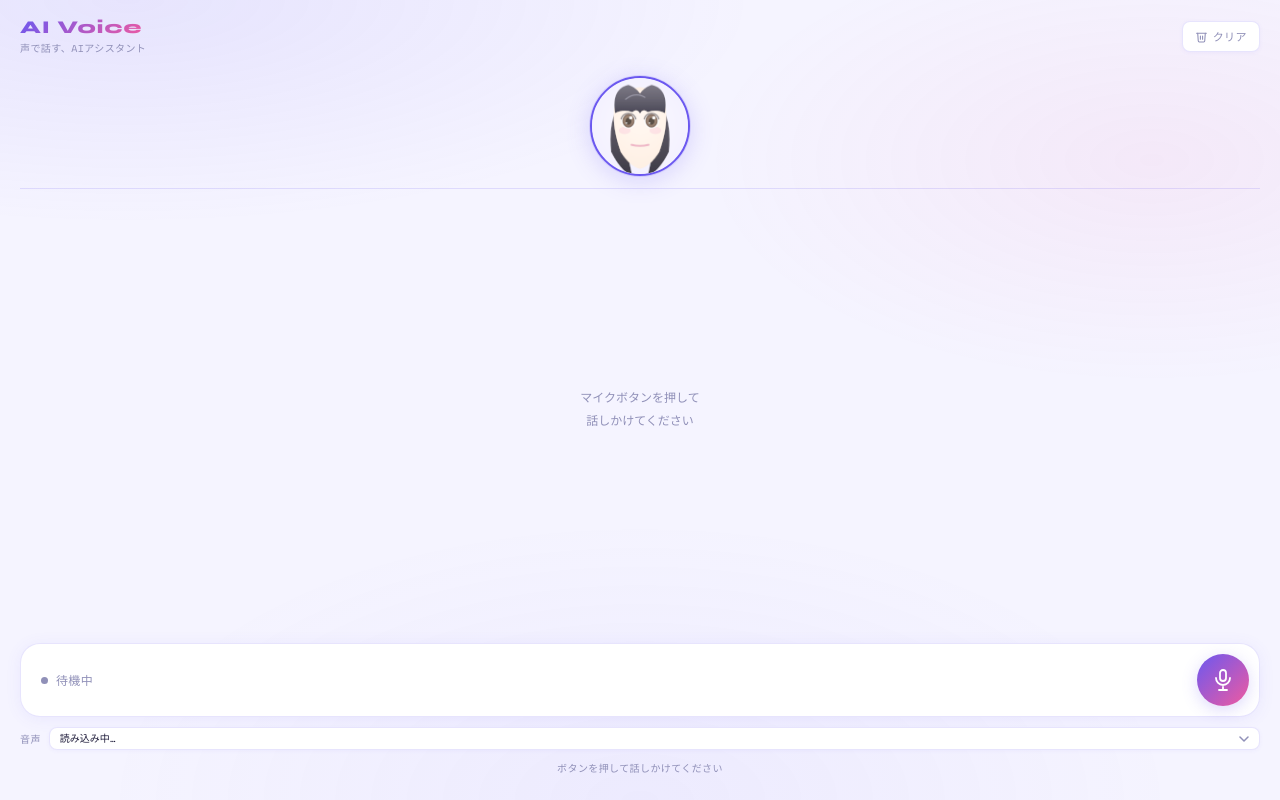
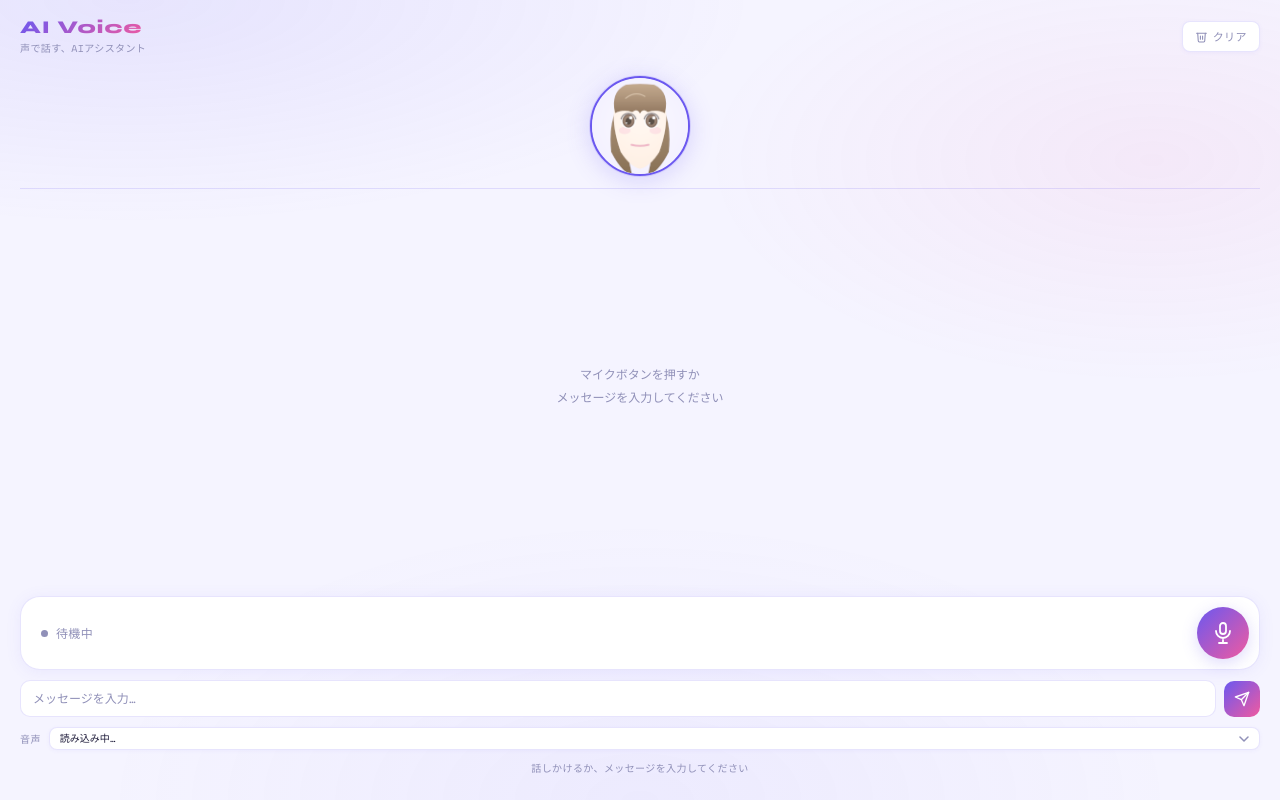
Before and after one commit to cmc-labo/ai-voice-assistant, a website: page public/index.html in a window 1280 px wide. Drawn offline with nearby package versions, Linux system fonts and the light colour scheme.

Commit message:
add user text message

```diff
--- a/public/index.html
+++ b/public/index.html
@@ -333,6 +333,49 @@
 
   .mic-btn svg { width: 24px; height: 24px; color: #fff; }
 
+  /* ── Text input ── */
+  .text-row {
+    width: 100%;
+    display: flex;
+    align-items: center;
+    gap: 8px;
+  }
+
+  .text-input {
+    flex: 1;
+    min-width: 0;
+    background: var(--surface);
+    border: 1px solid var(--border);
+    border-radius: 10px;
+    color: var(--text);
+    font-family: 'Space Mono', monospace;
+    font-size: 12px;
+    padding: 9px 12px;
+    outline: none;
+    transition: border-color 0.2s;
+  }
+  .text-input:focus { border-color: var(--accent); }
+  .text-input::placeholder { color: var(--text-dim); }
+  .text-input:disabled { opacity: 0.5; cursor: not-allowed; }
+
+  .send-btn {
+    width: 36px;
+    height: 36px;
+    border-radius: 10px;
+    border: none;
+    cursor: pointer;
+    background: linear-gradient(135deg, var(--accent), var(--accent2));
+    display: flex;
+    align-items: center;
+    justify-content: center;
+    flex-shrink: 0;
+    transition: transform 0.15s, opacity 0.15s;
+    outline: none;
+  }
+  .send-btn svg { width: 16px; height: 16px; color: #fff; }
+  .send-btn:active { transform: scale(0.92); }
+  .send-btn:disabled { opacity: 0.5; cursor: not-allowed; }
+
   .bottom-hint {
     font-family: 'Space Mono', monospace;
     font-size: 10px;
@@ -429,7 +472,7 @@
 
   <!-- Chat area -->
   <div class="chat-area" id="chatArea">
-    <div class="placeholder-text" id="placeholder">マイクボタンを押して<br>話しかけてください</div>
+    <div class="placeholder-text" id="placeholder">マイクボタンを押すか<br>メッセージを入力してください</div>
   </div>
 
   <!-- Bottom section -->
@@ -449,13 +492,22 @@
         </svg>
       </button>
     </div>
+    <div class="text-row">
+      <input type="text" id="textInput" class="text-input" placeholder="メッセージを入力…" autocomplete="off" />
+      <button class="send-btn" id="sendBtn" type="button" title="送信">
+        <svg viewBox="0 0 24 24" fill="none" stroke="currentColor" stroke-width="2" stroke-linecap="round" stroke-linejoin="round">
+          <line x1="22" y1="2" x2="11" y2="13"/>
+          <polygon points="22 2 15 22 11 13 2 9 22 2"/>
+        </svg>
+      </button>
+    </div>
     <div class="voice-row">
       <label for="voiceSelect">音声</label>
       <select id="voiceSelect" class="voice-select">
         <option value="">読み込み中…</option>
       </select>
     </div>
-    <div class="bottom-hint">ボタンを押して話しかけてください</div>
+    <div class="bottom-hint">話しかけるか、メッセージを入力してください</div>
   </div>
 
 <script>
@@ -703,7 +755,7 @@ class LipSyncFace {
 
   _drawHairBack(c, cx, y, R) {
     const g = c.createLinearGradient(cx, y - R, cx, y + R);
-    g.addColorStop(0, '#2a2730'); g.addColorStop(1, '#0c0b10');
+    g.addColorStop(0, '#7a5639'); g.addColorStop(1, '#3f2a17');
     c.fillStyle = g;
 
     const templeY = y - R * 0.35;
@@ -732,15 +784,14 @@ class LipSyncFace {
     const hairlineY = y - R * 0.30;
 
     const g = c.createLinearGradient(cx, topY, cx, hairlineY);
-    g.addColorStop(0, '#34313c'); g.addColorStop(1, '#13121a');
+    g.addColorStop(0, '#8a6444'); g.addColorStop(1, '#4d3320');
     c.fillStyle = g;
 
     c.beginPath();
     c.moveTo(cx - R * 0.52, hairlineY + R * 0.04);
-    c.quadraticCurveTo(cx - R * 0.60, topY + R * 0.08, cx - R * 0.24, topY);
-    c.quadraticCurveTo(cx - R * 0.08, topY + R * 0.06, cx, topY + R * 0.18);
-    c.quadraticCurveTo(cx + R * 0.08, topY + R * 0.06, cx + R * 0.24, topY);
-    c.quadraticCurveTo(cx + R * 0.60, topY + R * 0.08, cx + R * 0.52, hairlineY + R * 0.04);
+    c.quadraticCurveTo(cx - R * 0.62, topY + R * 0.15, cx - R * 0.30, topY);
+    c.quadraticCurveTo(cx, topY - R * 0.04, cx + R * 0.30, topY);
+    c.quadraticCurveTo(cx + R * 0.62, topY + R * 0.15, cx + R * 0.52, hairlineY + R * 0.04);
     c.quadraticCurveTo(cx + R * 0.34, hairlineY - R * 0.05, cx + R * 0.16, hairlineY + R * 0.02);
     c.quadraticCurveTo(cx + R * 0.06, hairlineY - R * 0.07, cx, hairlineY + R * 0.05);
     c.quadraticCurveTo(cx - R * 0.06, hairlineY - R * 0.07, cx - R * 0.16, hairlineY + R * 0.02);
@@ -749,17 +800,17 @@ class LipSyncFace {
     c.fill();
 
     // 髪のツヤ（艶ハイライト）
-    c.strokeStyle = 'rgba(170,165,200,0.35)';
+    c.strokeStyle = 'rgba(255,215,170,0.40)';
     c.lineWidth = 2.2;
     c.lineCap = 'round';
     c.beginPath();
-    c.moveTo(cx - R * 0.30, topY + R * 0.30);
-    c.quadraticCurveTo(cx - R * 0.10, topY + R * 0.14, cx + R * 0.10, topY + R * 0.26);
+    c.moveTo(cx - R * 0.30, topY + R * 0.28);
+    c.quadraticCurveTo(cx - R * 0.10, topY + R * 0.12, cx + R * 0.10, topY + R * 0.24);
     c.stroke();
   }
 
   _drawEyebrow(c, x, y, w) {
-    c.strokeStyle = 'rgba(40,35,45,0.75)';
+    c.strokeStyle = 'rgba(90,60,38,0.75)';
     c.lineWidth = 3;
     c.lineCap = 'round';
     c.beginPath();
@@ -845,11 +896,14 @@ class LipSyncFace {
   const STORAGE_KEY = 'ai-voice-chat-history';
   let isRecording = false;
   let recognition = null;
+  let busy = false;
   const synth = window.speechSynthesis;
   let conversationHistory = [];
 
   /* ── DOM ── */
   const micBtn      = document.getElementById('micBtn');
+  const textInput   = document.getElementById('textInput');
+  const sendBtn     = document.getElementById('sendBtn');
   const statusDot   = document.getElementById('statusDot');
   const statusText  = document.getElementById('statusText');
   const avatarArea  = document.getElementById('avatarArea');
@@ -1090,24 +1144,12 @@ class LipSyncFace {
     return fullText;
   }
 
-  /* ── Recording ── */
-  function startRecording() {
-    if (!SpeechRecognition) return;
-    speechQueue.cancelAll();
-
-    recognition = new SpeechRecognition();
-    recognition.lang            = 'ja-JP';
-    recognition.interimResults  = false;
-    recognition.maxAlternatives = 1;
-
-    isRecording = true;
-    micBtn.classList.add('recording');
-    setStatus('listening', '聞いています');
-
-    recognition.onresult = async (e) => {
-      const transcript = e.results[0][0].transcript.trim();
-      stopRecordingUI();
-      if (!transcript) return;
+  /* ── Send a user message (shared by voice + text input) ── */
+  async function sendUserMessage(transcript) {
+    if (!transcript || busy) return;
+    busy = true;
+    textInput.disabled = true;
+    sendBtn.disabled = true;
 
     addMessage(transcript, 'user');
     setStatus('thinking', '考えています…');
@@ -1135,6 +1177,47 @@ class LipSyncFace {
     }
 
     setStatus('', '待機中');
+    busy = false;
+    textInput.disabled = false;
+    sendBtn.disabled = false;
+  }
+
+  /* ── Text input ── */
+  function submitTextInput() {
+    const text = textInput.value.trim();
+    if (!text || busy) return;
+    textInput.value = '';
+    speechQueue.cancelAll();
+    sendUserMessage(text);
+  }
+
+  sendBtn.addEventListener('click', submitTextInput);
+  textInput.addEventListener('keydown', (e) => {
+    if (e.key === 'Enter' && !e.isComposing) {
+      e.preventDefault();
+      submitTextInput();
+    }
+  });
+
+  /* ── Recording ── */
+  function startRecording() {
+    if (!SpeechRecognition) return;
+    speechQueue.cancelAll();
+
+    recognition = new SpeechRecognition();
+    recognition.lang            = 'ja-JP';
+    recognition.interimResults  = false;
+    recognition.maxAlternatives = 1;
+
+    isRecording = true;
+    micBtn.classList.add('recording');
+    setStatus('listening', '聞いています');
+
+    recognition.onresult = (e) => {
+      const transcript = e.results[0][0].transcript.trim();
+      stopRecordingUI();
+      if (!transcript) return;
+      sendUserMessage(transcript);
     };
 
     recognition.onerror = (e) => {
@@ -1157,7 +1240,7 @@ class LipSyncFace {
   clearBtn.addEventListener('click', () => {
     conversationHistory = [];
     localStorage.removeItem(STORAGE_KEY);
-    chatArea.innerHTML = '<div class="placeholder-text" id="placeholder">マイクボタンを押して<br>話しかけてください</div>';
+    chatArea.innerHTML = '<div class="placeholder-text" id="placeholder">マイクボタンを押すか<br>メッセージを入力してください</div>';
     speechQueue.cancelAll();
     stopRecordingUI();
   });
```
Lines whose indentation alone changed are shown as unchanged.
